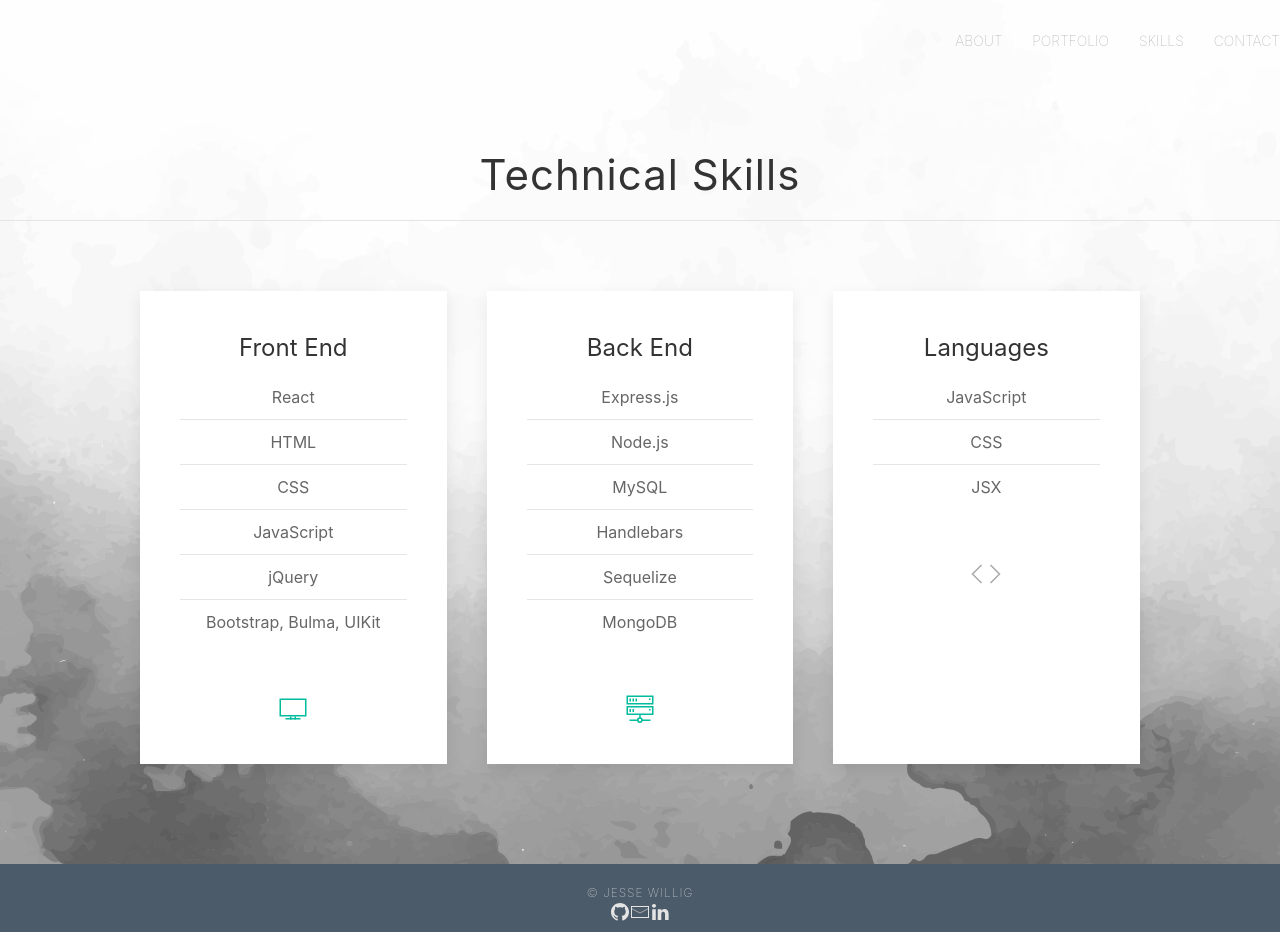
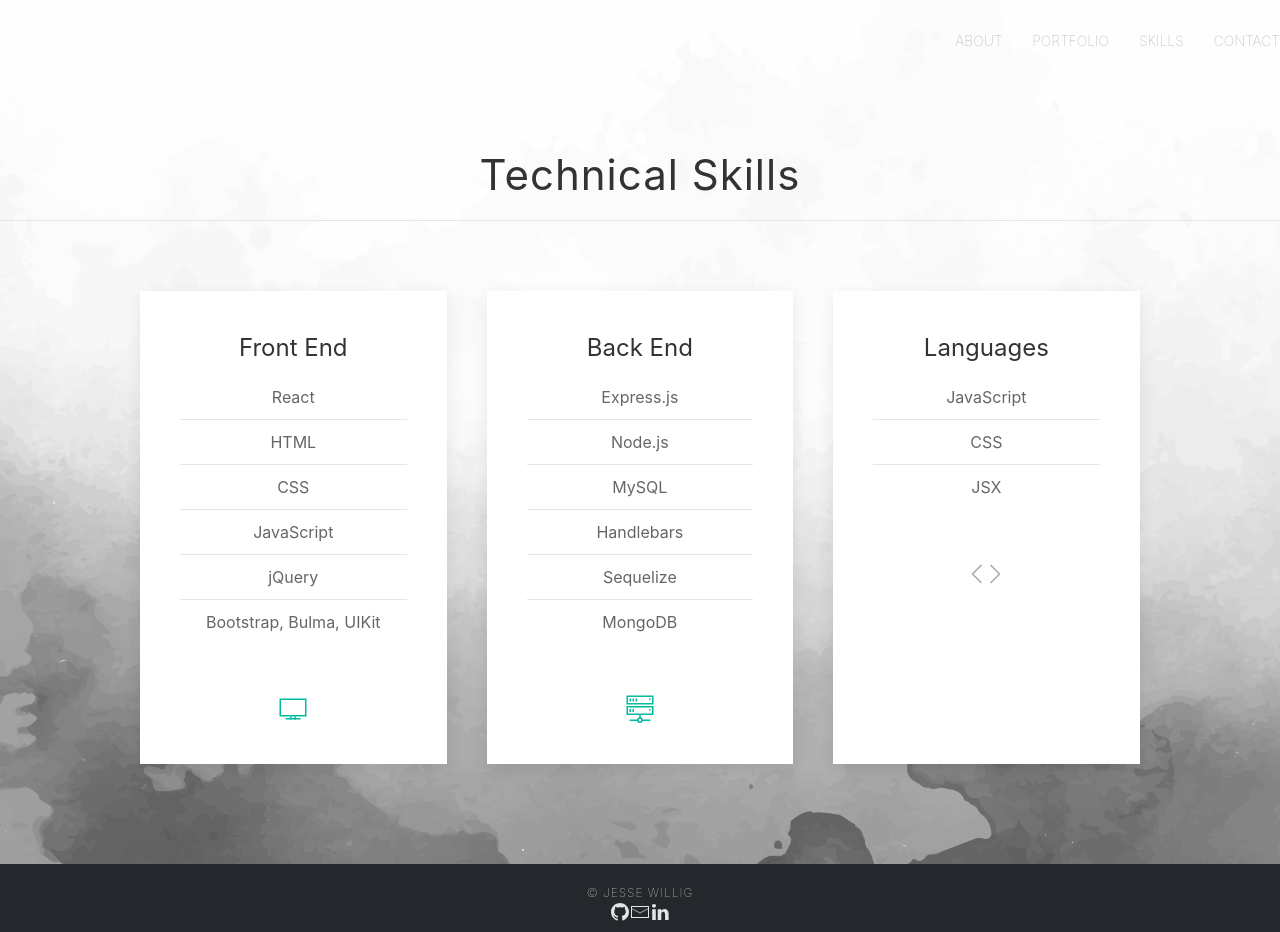
Before and after one commit to jessewillig/v2-react-portfolio, a React (Create React App) app: page /skills in a window 1280 px wide. Built offline with nearby package versions, Linux system fonts and the light colour scheme.

Commit message:
small css syntax change to footer

```diff
--- a/src/components/Footer/style.css
+++ b/src/components/Footer/style.css
@@ -1,5 +1,5 @@
 .footer {
-    background-color: #2c3e50d8;
+    background-color: rgb(36, 40, 44);
     padding-top: 20px;
     padding-bottom: 10px;
     color: rgb(0, 188, 157);
```
